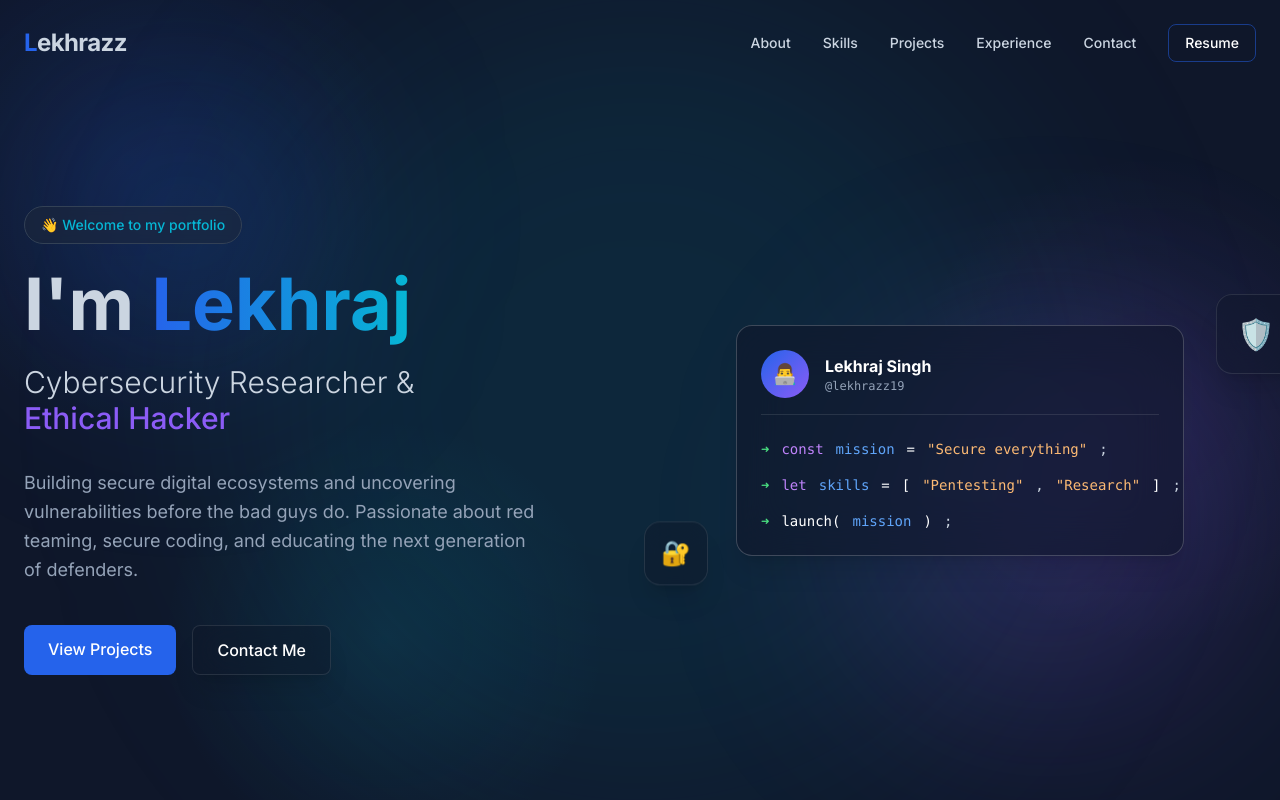
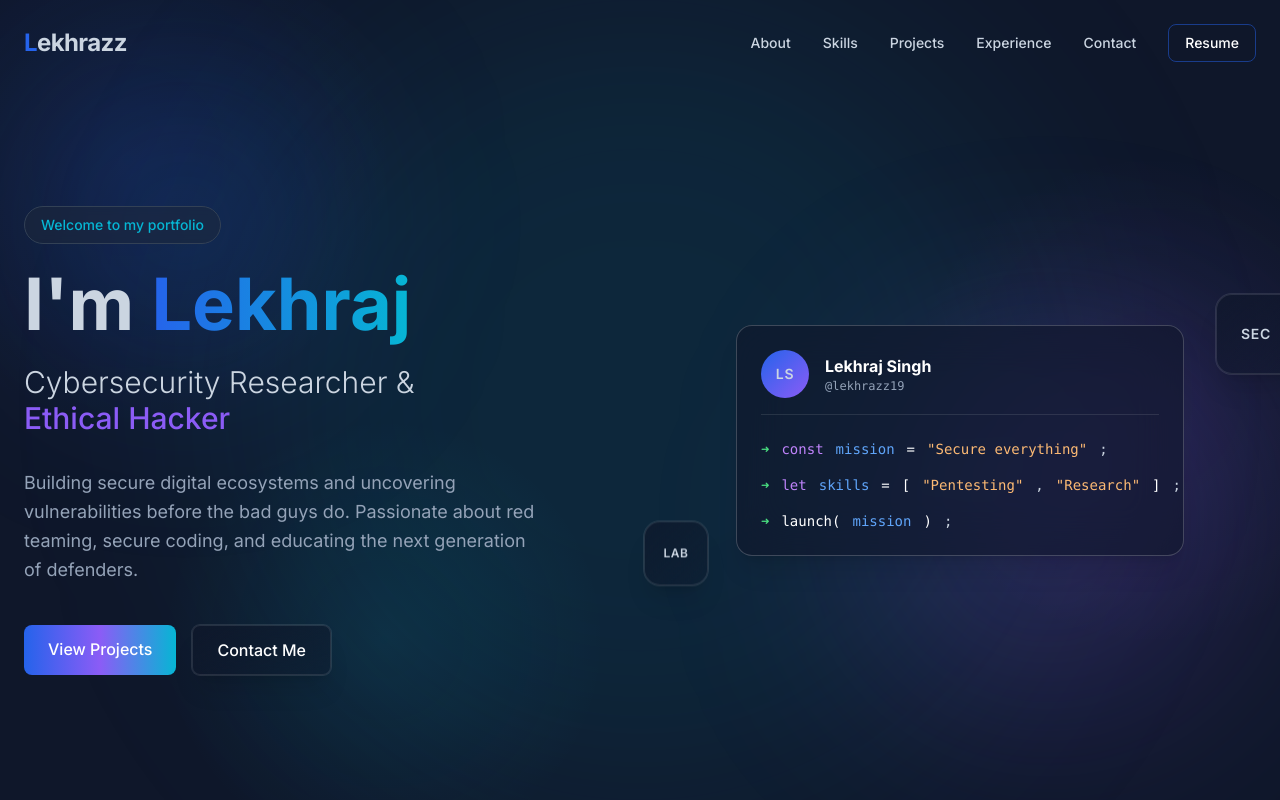
Before and after one commit to lekhrazz19/lekhrazz19.github.io, a React (Vite) app: page / in a window 1280 px wide. Shown: the top 800 px of the page. Built offline with nearby package versions, Linux system fonts and the light colour scheme.

Commit message:
style: Update styles for components and icons in Contact, Hero, Projects, and Skills sections

```diff
--- a/src/index.css
+++ b/src/index.css
@@ -6,7 +6,7 @@
 
 @layer components {
   .glass {
-    @apply bg-slate-900/40 backdrop-blur-xl border border-white/10 shadow-xl;
+    @apply bg-gradient-to-br from-slate-900/70 via-slate-900/50 to-slate-900/30 backdrop-blur-xl border border-white/10 shadow-xl ring-1 ring-white/10;
   }
 
   .glass-card {
@@ -27,7 +27,7 @@
   }
 
   .btn-primary {
-    @apply px-6 py-3 bg-primary hover:bg-blue-600 text-white rounded-lg font-medium transition-all duration-300 hover:shadow-lg hover:shadow-primary/30 active:scale-95;
+    @apply px-6 py-3 bg-gradient-to-r from-primary via-secondary to-accent text-white rounded-lg font-medium transition-all duration-300 hover:shadow-lg hover:shadow-primary/30 active:scale-95;
   }
 
   .btn-secondary {
--- a/src/sections/Contact.tsx
+++ b/src/sections/Contact.tsx
@@ -20,8 +20,8 @@ const Contact = () => {
                         <h3 className="text-2xl font-bold mb-8">Contact Information</h3>
                         <div className="space-y-6">
                             <div className="flex items-start gap-4">
-                                <div className="w-12 h-12 rounded-lg bg-white/5 flex items-center justify-center text-2xl">
-                                    📍
+                                <div className="w-12 h-12 rounded-lg bg-white/5 flex items-center justify-center text-xs font-semibold tracking-wider">
+                                    LOC
                                 </div>
                                 <div>
                                     <h4 className="text-sm font-semibold text-slate-400 uppercase">Location</h4>
@@ -30,8 +30,8 @@ const Contact = () => {
                             </div>
 
                             <div className="flex items-start gap-4">
-                                <div className="w-12 h-12 rounded-lg bg-white/5 flex items-center justify-center text-2xl">
-                                    📧
+                                <div className="w-12 h-12 rounded-lg bg-white/5 flex items-center justify-center text-xs font-semibold tracking-wider">
+                                    MAIL
                                 </div>
                                 <div>
                                     <h4 className="text-sm font-semibold text-slate-400 uppercase">Email</h4>
@@ -42,8 +42,8 @@ const Contact = () => {
                             </div>
 
                             <div className="flex items-start gap-4">
-                                <div className="w-12 h-12 rounded-lg bg-white/5 flex items-center justify-center text-2xl">
-                                    💼
+                                <div className="w-12 h-12 rounded-lg bg-white/5 flex items-center justify-center text-xs font-semibold tracking-wider">
+                                    SOC
                                 </div>
                                 <div>
                                     <h4 className="text-sm font-semibold text-slate-400 uppercase">Social</h4>
--- a/src/sections/Hero.tsx
+++ b/src/sections/Hero.tsx
@@ -18,7 +18,7 @@ const Hero = () => {
                     transition={{ duration: 0.8 }}
                 >
                     <span className="inline-block px-4 py-2 rounded-full bg-slate-800/50 border border-slate-700 text-accent text-sm font-medium mb-6 backdrop-blur-sm">
-                        👋 Welcome to my portfolio
+                        Welcome to my portfolio
                     </span>
                     <h1 className="text-5xl md:text-7xl font-bold mb-6 leading-tight">
                         I'm <span className="text-transparent bg-clip-text bg-gradient-to-r from-primary to-accent">Lekhraj</span>
@@ -50,8 +50,8 @@ const Hero = () => {
                 >
                     <GlassCard className="max-w-md mx-auto relative z-20 !bg-slate-900/60 !border-white/20">
                         <div className="flex items-center gap-4 mb-6 border-b border-white/10 pb-4">
-                            <div className="w-12 h-12 rounded-full bg-gradient-to-br from-primary to-secondary flex items-center justify-center text-xl">
-                                👨‍💻
+                            <div className="w-12 h-12 rounded-full bg-gradient-to-br from-primary to-secondary flex items-center justify-center text-sm font-semibold tracking-wider">
+                                LS
                             </div>
                             <div>
                                 <h3 className="font-bold text-white">Lekhraj Singh</h3>
@@ -89,16 +89,16 @@ const Hero = () => {
                     <motion.div
                         animate={{ y: [-10, 10, -10] }}
                         transition={{ duration: 4, repeat: Infinity, ease: "easeInOut" }}
-                        className="absolute -top-10 -right-10 w-20 h-20 glass rounded-2xl flex items-center justify-center text-3xl z-10"
+                        className="absolute -top-10 -right-10 w-20 h-20 glass rounded-2xl flex items-center justify-center text-sm font-semibold tracking-wider z-10"
                     >
-                        🛡️
+                        SEC
                     </motion.div>
                     <motion.div
                         animate={{ y: [10, -10, 10] }}
                         transition={{ duration: 5, repeat: Infinity, ease: "easeInOut", delay: 1 }}
-                        className="absolute -bottom-5 -left-5 w-16 h-16 glass rounded-2xl flex items-center justify-center text-2xl z-30"
+                        className="absolute -bottom-5 -left-5 w-16 h-16 glass rounded-2xl flex items-center justify-center text-xs font-semibold tracking-wider z-30"
                     >
-                        🔐
+                        LAB
                     </motion.div>
                 </motion.div>
             </div>
--- a/src/sections/Projects.tsx
+++ b/src/sections/Projects.tsx
@@ -58,7 +58,7 @@ const Projects = () => {
                                     <ul className="grid grid-cols-1 gap-2">
                                         {project.highlights.map((highlight, i) => (
                                             <li key={i} className="flex items-center text-sm text-slate-300">
-                                                <span className="mr-2 text-green-400">✓</span> {highlight}
+                                                <span className="mr-2 text-green-400">•</span> {highlight}
                                             </li>
                                         ))}
                                     </ul>
--- a/src/sections/Skills.tsx
+++ b/src/sections/Skills.tsx
@@ -5,25 +5,25 @@ const Skills = () => {
         {
             title: "Application Security",
             skills: ["OWASP Top 10", "Secure Coding", "Web Security", "API Security"],
-            icon: "🛡️",
+            icon: "AS",
             color: "text-blue-400"
         },
         {
             title: "Penetration Testing",
             skills: ["Vulnerability Assessment", "Reconnaissance", "Manual Testing", "Exploitation"],
-            icon: "🔍",
+            icon: "PT",
             color: "text-purple-400"
         },
         {
             title: "Security Tools",
             skills: ["Burp Suite", "Nmap", "Metasploit", "Kali Linux", "Wireshark"],
-            icon: "⚙️",
+            icon: "ST",
             color: "text-pink-400"
         },
         {
             title: "Programming",
             skills: ["Python", "C/C++", "HTML/CSS", "JavaScript/TypeScript", "SQL"],
-            icon: "💻",
+            icon: "PR",
             color: "text-green-400"
         }
     ];
@@ -45,7 +45,7 @@ const Skills = () => {
                             delay={index * 0.1}
                             className="h-full"
                         >
-                            <div className={`text-4xl mb-6 ${category.color} bg-white/5 w-16 h-16 rounded-2xl flex items-center justify-center`}>
+                            <div className={`text-xs font-semibold tracking-wider mb-6 ${category.color} bg-white/5 w-16 h-16 rounded-2xl flex items-center justify-center`}>
                                 {category.icon}
                             </div>
                             <h3 className="text-xl font-bold mb-4">{category.title}</h3>
```
